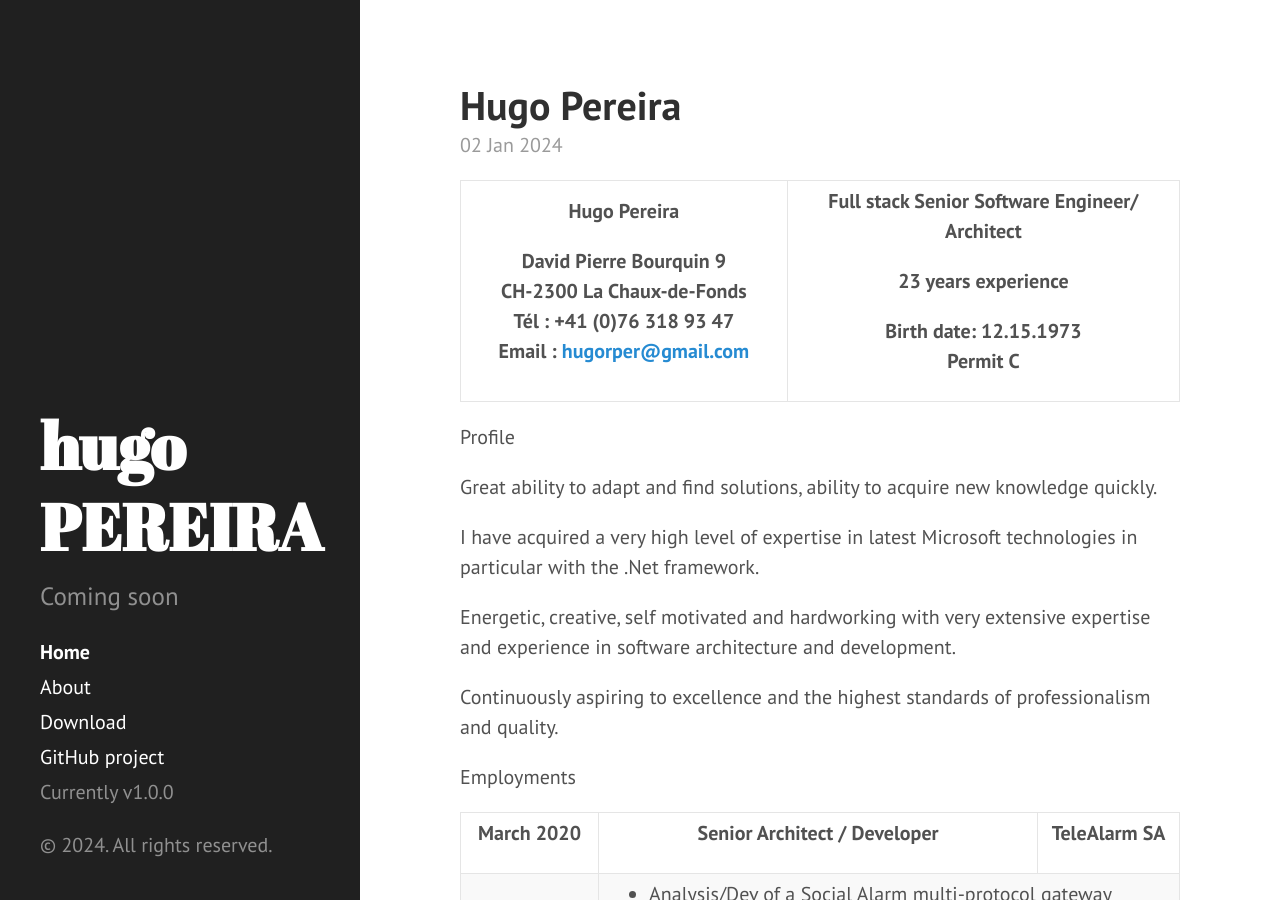
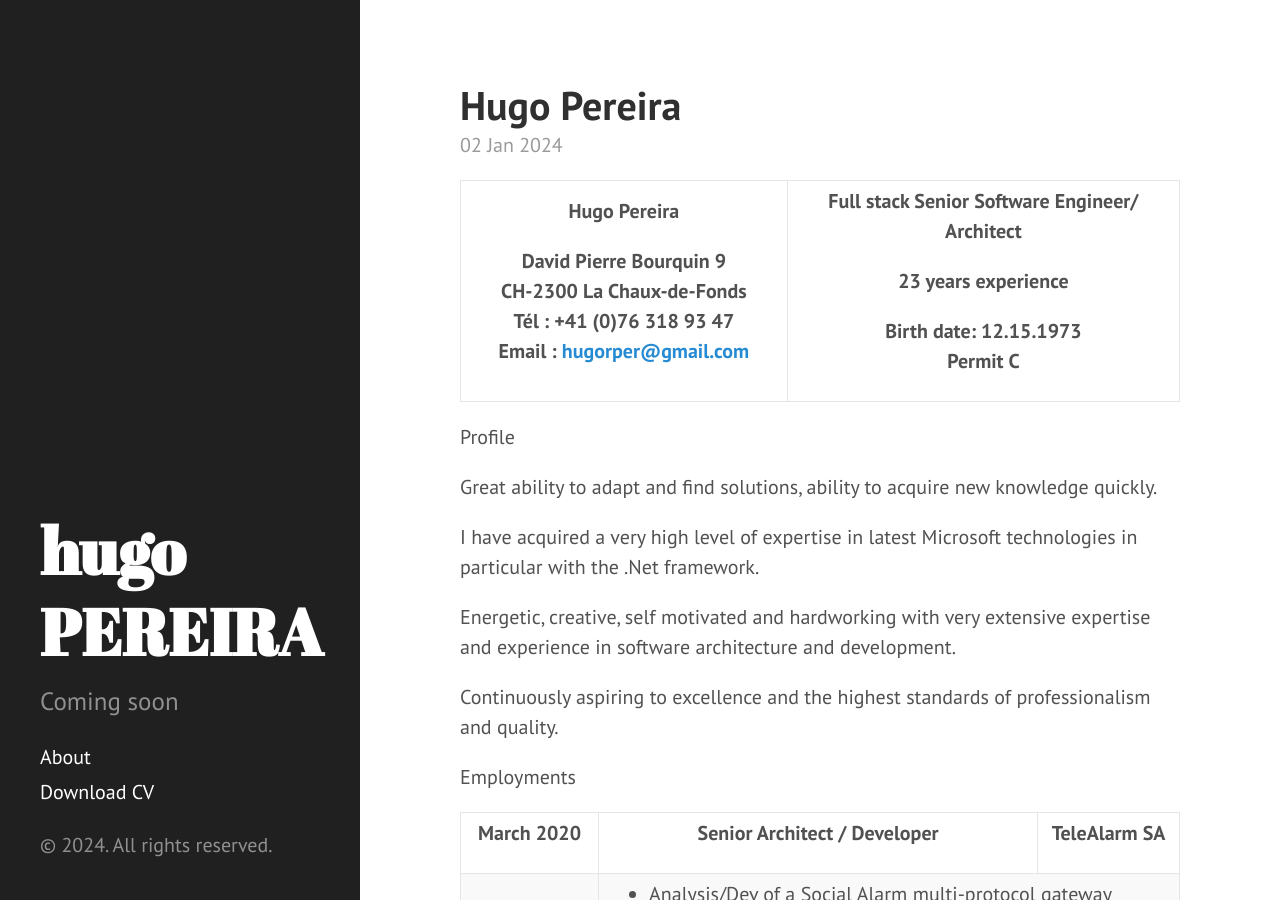
Before and after one commit to hugorper/hugorper.github.io, a Jekyll site: the page built from index.html, in a window 1280 px wide and 900 px high. Built offline with Jekyll 4.4.1, drawn with Linux system fonts in a browser that asks for light colours; the list of posts is cut into pages by our own code.

Commit message:
Update sidebar.html

```diff
--- a/_includes/sidebar.html
+++ b/_includes/sidebar.html
@@ -10,8 +10,6 @@
     </div>
 
     <nav class="sidebar-nav">
-      <a class="sidebar-nav-item{% if page.url == site.baseurl %} active{% endif %}" href="{{ site.baseurl }}">Home</a>
-
       {% comment %}
         The code below dynamically generates a sidebar nav of pages with
         `layout: page` in the front-matter. See readme for usage.
@@ -26,9 +24,7 @@
         {% endif %}
       {% endfor %}
 
-      <a class="sidebar-nav-item" href="{{ site.github.repo }}/archive/v{{ site.version }}.zip">Download</a>
-      <a class="sidebar-nav-item" href="{{ site.github.repo }}">GitHub project</a>
-      <span class="sidebar-nav-item">Currently v{{ site.version }}</span>
+      <a class="sidebar-nav-item" href="{{ site.github.repo }}/20240126-hugo-pereira-cv-en.pdf">Download CV</a>
     </nav>
 
     <p>&copy; {{ site.time | date: '%Y' }}. All rights reserved.</p>
```
